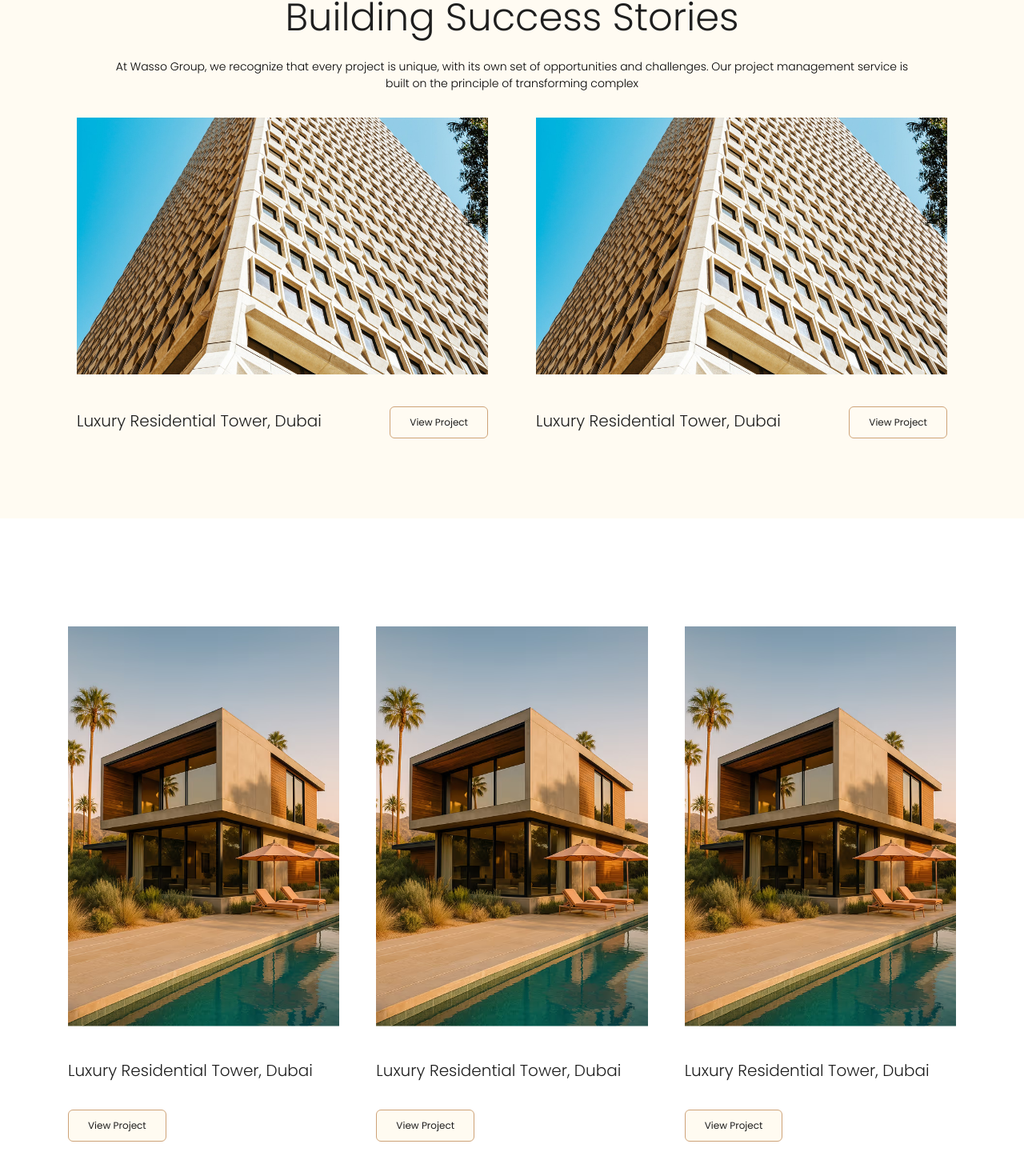
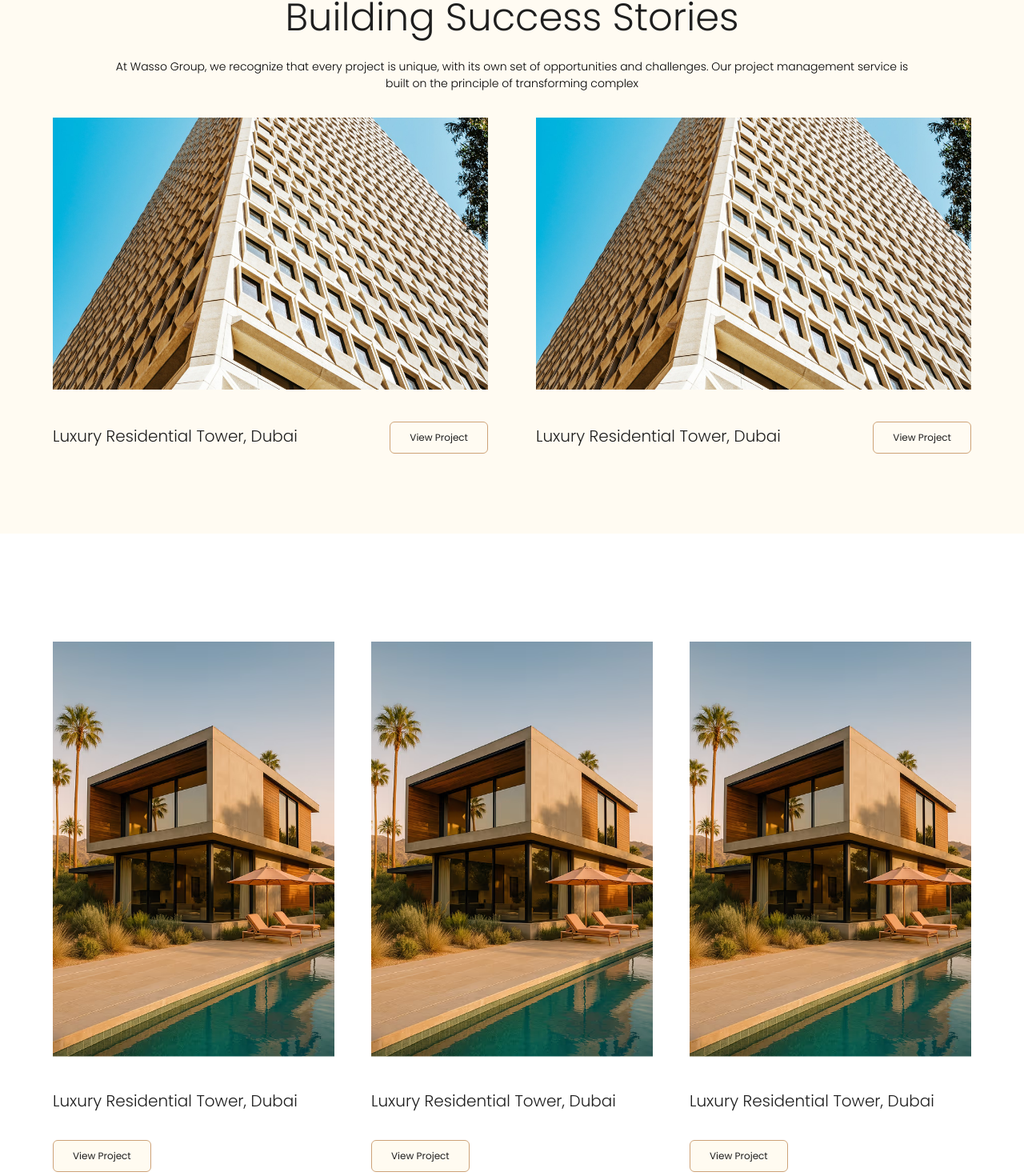
Before and after one commit to ajaynellengara/event-dontlookup, a Next.js app: page /about/projects in a window 1280 px wide. Shown: the part 1849-3319 px from the top of the page at 80% size. Built offline with nearby package versions, Linux system fonts and the light colour scheme; no server answers.

Commit message:
wasso jan

```diff
--- a/src/components/blocks/project/more-stories.jsx
+++ b/src/components/blocks/project/more-stories.jsx
@@ -17,11 +17,11 @@ export default function MoreStories({ data, locale }) {
 
         <div className="flex flex-wrap">
           <div className="w-full max-w-full overflow-hidden" ref={emblaRef}>
-            <div className="flex justify-start touch-pan-y touch-pinch-zoom -mx-1 [&>div]:px-[23px]">
+            <div className="flex justify-start touch-pan-y touch-pinch-zoom -mx-1 [&>div]:px-[10px] md:[&>div]:px-[17px] xl:[&>div]:px-[23px] mx-[-10px] md:mx-[-17px] xl:mx-[-23px]">
               {[1, 2, 3, 4].map((item, index) => (
                 <div
                   key={"product" + index}
-                  className="flex-[0_0_176px] sm:flex-[0_0_calc(100%/3)] min-w-0 select-none"
+                  className="flex-[0_0_70%] sm:flex-[0_0_calc(100%/2)] md:flex-[0_0_calc(100%/3)]  min-w-0 select-none"
                 >
                   <div className="w-full">
                     <div className="aspect-[542/799] w-full">
@@ -45,7 +45,7 @@ export default function MoreStories({ data, locale }) {
                       <Button
                         size="none"
                         variant="outline"
-                        className="text-[12px] 2xl:text-[14px] 3xl:text-[18px] leading-none font-normal text-[#1E1E1E] bg-[#FFFBF1] h-8 xl:h-10 2xl:h-12 rounded-[6px] 2xl:rounded-xl px-6 has-[>svg]:px-2 mt-7.5"
+                        className="text-[12px] 2xl:text-[14px] 3xl:text-[18px] leading-none font-normal text-[#1E1E1E] bg-[#FFFBF1] h-8 xl:h-10 2xl:h-12 rounded-[6px] 2xl:rounded-xl px-6 has-[>svg]:px-2 mt-2.5 sm:mt-5 xl:mt-7.5"
                         asChild
                       >
                         <Link href={"#"}>View Project</Link>
--- a/src/components/blocks/project/success-stories.jsx
+++ b/src/components/blocks/project/success-stories.jsx
@@ -30,7 +30,7 @@ export default function SuccessStories({ data, locale }) {
         </div>
         <div className="flex flex-wrap">
           <div className="w-full max-w-full overflow-hidden" ref={emblaRef}>
-            <div className="flex justify-start touch-pan-y touch-pinch-zoom  sm:[&>div]:px-[10px] md:[&>div]:px-[20px] xl:[&>div]:px-[30px]">
+            <div className="flex justify-start touch-pan-y touch-pinch-zoom  sm:[&>div]:px-[10px] md:[&>div]:px-[20px] xl:[&>div]:px-[30px] sm:mx-[-10px] md:mx-[-20px] xl:mx-[-30px]">
               {[1, 2, 3, 4].map((item, index) => (
                 <div
                   key={"product" + index}
```
